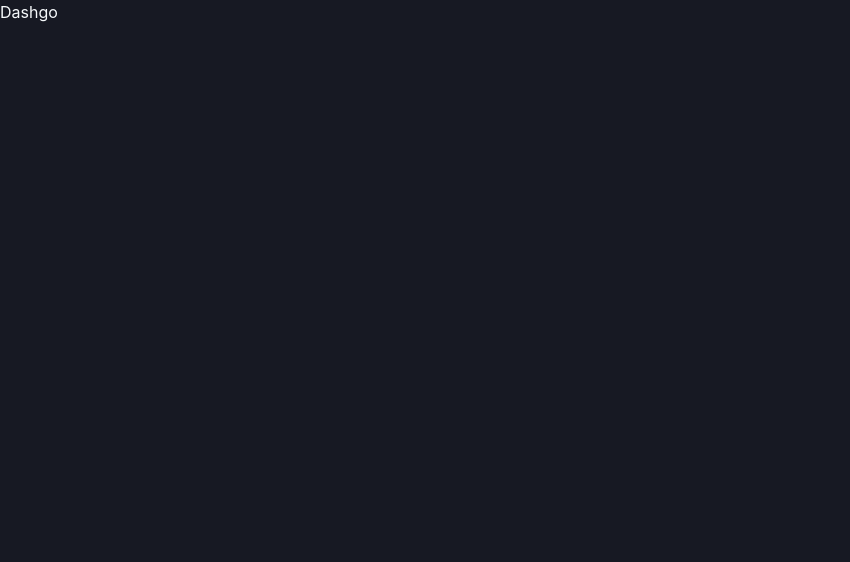
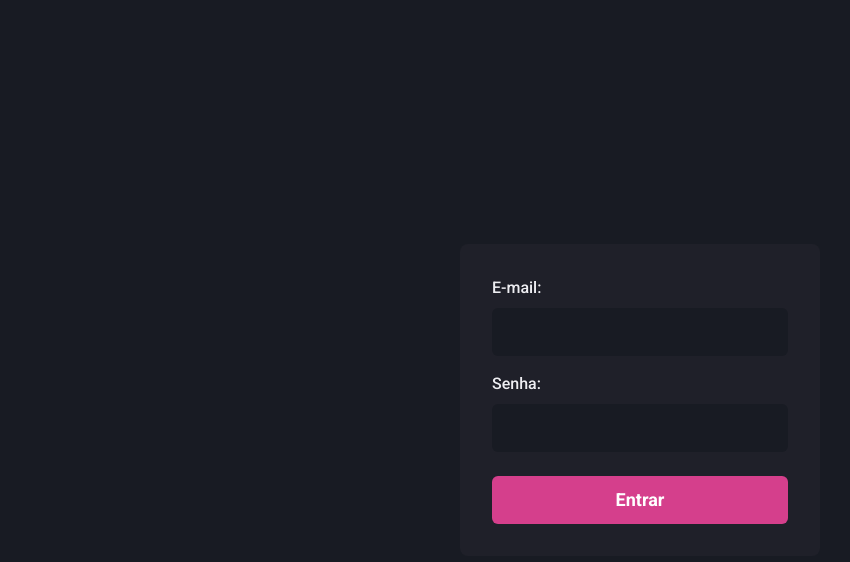
Before and after one commit to tupizz/react-studies, a Next.js app in the folder dashboard/: page / in a window 1280 px wide. Shown: the top 562 px of the page, without its empty margins (0-850 px from the left). Built offline with nearby package versions, Linux system fonts and the light colour scheme.

Commit message:
sign in page

```diff
--- /dev/null
+++ b/dashboard/src/components/Form/Input.tsx
@@ -0,0 +1,31 @@
+import {
+  FormControl,
+  FormLabel,
+  Input as ChakraInput,
+  InputProps as ChakraInputProps,
+} from "@chakra-ui/react";
+
+interface InputProps extends ChakraInputProps {
+  name: string;
+  label?: string;
+}
+
+export function Input({ name, label, ...rest }: InputProps) {
+  return (
+    <FormControl>
+      {!!label && <FormLabel htmlFor={name}>{label}</FormLabel>}
+      <ChakraInput
+        size="lg"
+        name={name}
+        id={name}
+        focusBorderColor="pink.500"
+        bgColor="gray.900"
+        variant="filled"
+        _hover={{
+          bgColor: "gray.900",
+        }}
+        {...rest}
+      />
+    </FormControl>
+  );
+}
--- a/dashboard/src/pages/_app.tsx
+++ b/dashboard/src/pages/_app.tsx
@@ -1,6 +1,6 @@
 import { AppProps } from "next/app";
 import { ChakraProvider } from "@chakra-ui/react";
-import { theme } from "../styles/theme";
+import theme from "../styles/theme";
 
 function MyApp({ Component, pageProps }: AppProps) {
   return (
--- /dev/null
+++ b/dashboard/src/pages/_document.tsx
@@ -0,0 +1,26 @@
+import Document, { Html, Head, Main, NextScript } from "next/document";
+
+export default class MyDocument extends Document {
+  render() {
+    return (
+      <Html>
+        <Head>
+          <link rel="preconnect" href="https://fonts.googleapis.com" />
+          <link
+            rel="preconnect"
+            href="https://fonts.gstatic.com"
+            crossOrigin="true"
+          />
+          <link
+            href="https://fonts.googleapis.com/css2?family=Roboto:wght@400;500;700&display=swap"
+            rel="stylesheet"
+          />
+        </Head>
+        <body>
+          <Main />
+          <NextScript />
+        </body>
+      </Html>
+    );
+  }
+}
--- a/dashboard/src/pages/index.tsx
+++ b/dashboard/src/pages/index.tsx
@@ -1,3 +1,29 @@
-export default function Home() {
-  return <h1>Dashgo</h1>;
+import { Button, Flex, Stack } from "@chakra-ui/react";
+import { Input } from "../components/Form/Input";
+
+export default function SignIn() {
+  return (
+    <>
+      <Flex w="100vw" h="100vh" align="center" justify="center">
+        <Flex
+          as="form"
+          w="100%"
+          maxW={360}
+          bg="gray.800"
+          p="8"
+          borderRadius={8}
+          flexDir="column"
+        >
+          <Stack spacing={4}>
+            <Input name="email" label="E-mail:" type="email" />
+            <Input name="password" label="Senha:" type="password" />
+          </Stack>
+
+          <Button size={"lg"} type="submit" mt={6} colorScheme="pink">
+            Entrar
+          </Button>
+        </Flex>
+      </Flex>
+    </>
+  );
 }
--- a/dashboard/src/styles/theme.ts
+++ b/dashboard/src/styles/theme.ts
@@ -1,6 +1,24 @@
-import { extendTheme } from "@chakra-ui/react";
+import { extendTheme, Theme } from "@chakra-ui/react";
 
-export const theme = extendTheme({
+export default extendTheme({
+  colors: {
+    gray: {
+      "900": "#181B23",
+      "800": "#1F2029",
+      "700": "#353646",
+      "600": "#4B4D63",
+      "500": "#616480",
+      "400": "#797D9A",
+      "300": "#9699B0",
+      "200": "#B3B5C6",
+      "100": "#D1D2DC",
+      "50": "#EEEEF2",
+    },
+  },
+  fonts: {
+    heading: "Roboto",
+    body: "Roboto",
+  },
   styles: {
     global: {
       body: {
```
